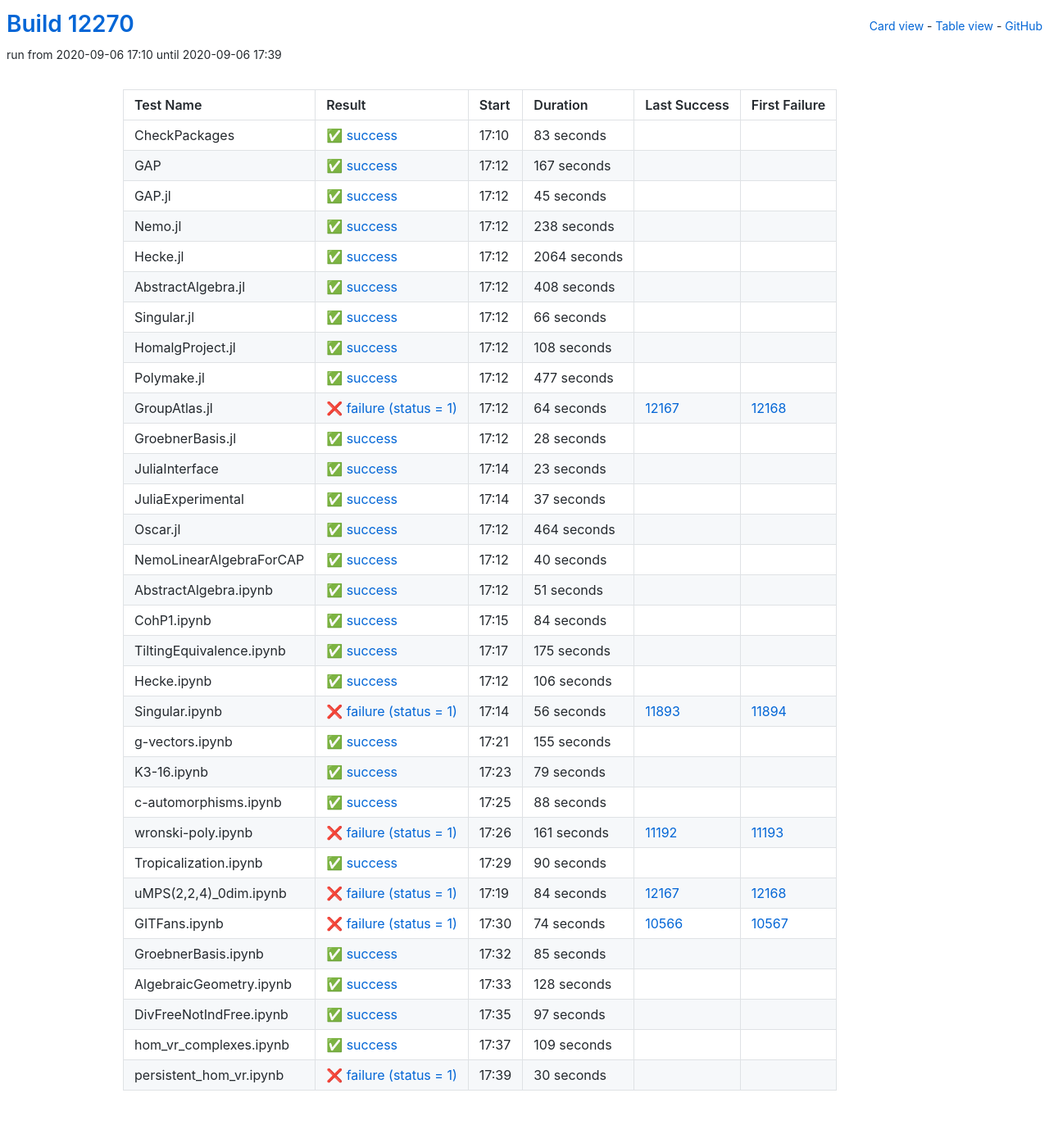
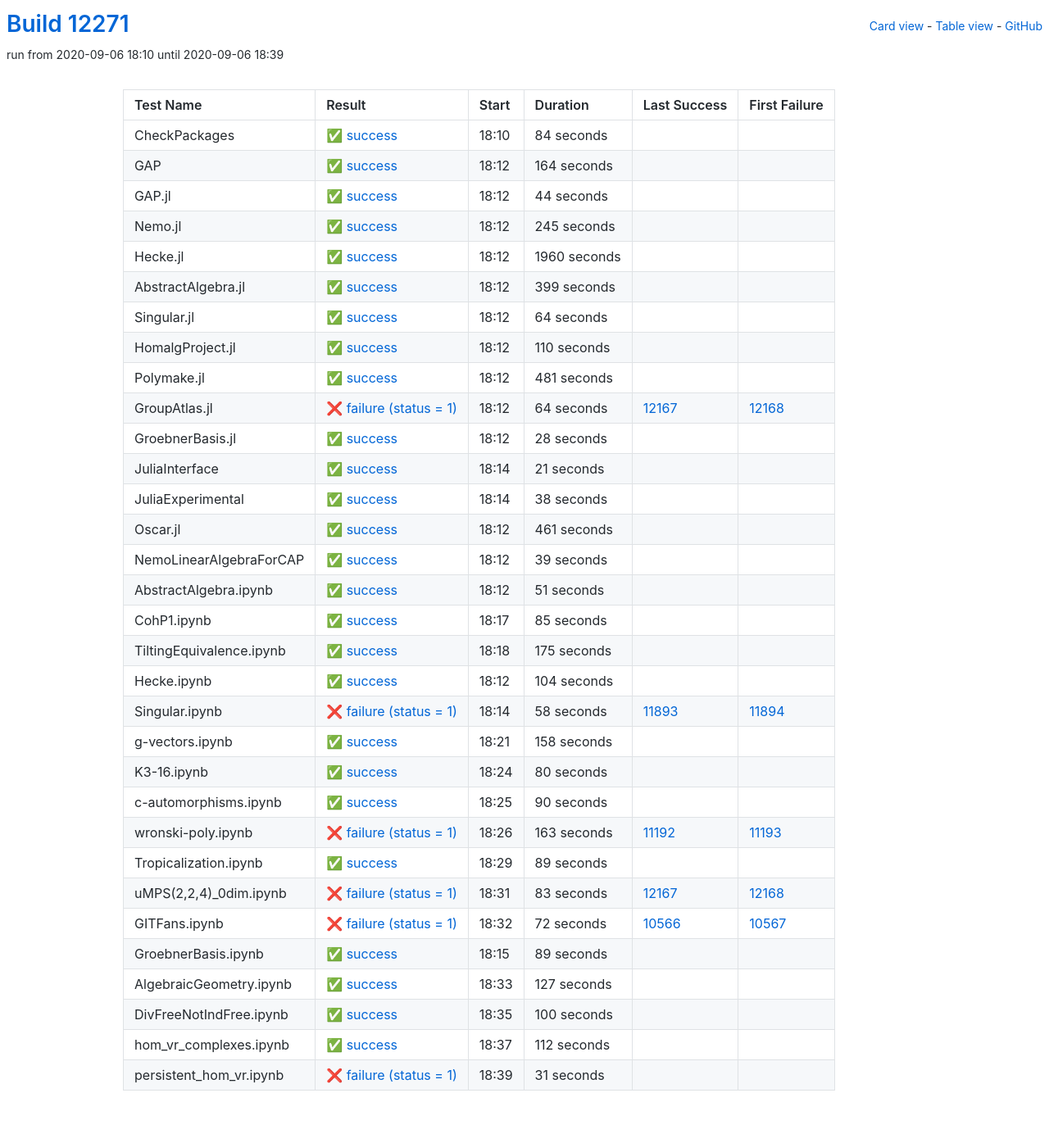
Before and after one commit to oscar-system/oscar-ci-status, a Jekyll site: the page built from table.html, in a window 1280 px wide. Shown: the whole page at 82% size. Built offline with Jekyll 4.4.1, drawn with Linux system fonts in a browser that asks for light colours.

Commit message:
Build #12271

```diff
--- a/_data/ci.yml
+++ b/_data/ci.yml
@@ -1,6 +1,6 @@
 ---
-build: 12270
-build_url: https://oscarci.mathematik.uni-kl.de/job/oscar/12270/
+build: 12271
+build_url: https://oscarci.mathematik.uni-kl.de/job/oscar/12271/
 job: oscar
 organization: oscar-system
 repo: oscar-ci-status
@@ -8,116 +8,116 @@
 tests:
 - name: CheckPackages
   id: checkpackages
-  log: https://oscarci.mathematik.uni-kl.de/job/oscar/12270/artifact/logs/build-12270/CheckPackages.log
-  start: 2020-09-06 17:10
+  log: https://oscarci.mathematik.uni-kl.de/job/oscar/12271/artifact/logs/build-12271/CheckPackages.log
+  start: 2020-09-06 18:10
   success: true
   exitcode: 0
   status: success
-  duration: 83
+  duration: 84
   last_success: false
   last_success_url:
   first_failure: false
   first_failure_url:
 - name: GAP
   id: gap
-  log: https://oscarci.mathematik.uni-kl.de/job/oscar/12270/artifact/logs/build-12270/GAP.log
-  start: 2020-09-06 17:12
+  log: https://oscarci.mathematik.uni-kl.de/job/oscar/12271/artifact/logs/build-12271/GAP.log
+  start: 2020-09-06 18:12
   success: true
   exitcode: 0
   status: success
-  duration: 167
+  duration: 164
   last_success: false
   last_success_url:
   first_failure: false
   first_failure_url:
 - name: GAP.jl
   id: gap-jl
-  log: https://oscarci.mathematik.uni-kl.de/job/oscar/12270/artifact/logs/build-12270/GAP.jl.log
-  start: 2020-09-06 17:12
+  log: https://oscarci.mathematik.uni-kl.de/job/oscar/12271/artifact/logs/build-12271/GAP.jl.log
+  start: 2020-09-06 18:12
   success: true
   exitcode: 0
   status: success
-  duration: 45
+  duration: 44
   last_success: false
   last_success_url:
   first_failure: false
   first_failure_url:
 - name: Nemo.jl
   id: nemo-jl
-  log: https://oscarci.mathematik.uni-kl.de/job/oscar/12270/artifact/logs/build-12270/Nemo.jl.log
-  start: 2020-09-06 17:12
+  log: https://oscarci.mathematik.uni-kl.de/job/oscar/12271/artifact/logs/build-12271/Nemo.jl.log
+  start: 2020-09-06 18:12
   success: true
   exitcode: 0
   status: success
-  duration: 238
+  duration: 245
   last_success: false
   last_success_url:
   first_failure: false
   first_failure_url:
 - name: Hecke.jl
   id: hecke-jl
-  log: https://oscarci.mathematik.uni-kl.de/job/oscar/12270/artifact/logs/build-12270/Hecke.jl.log
-  start: 2020-09-06 17:12
+  log: https://oscarci.mathematik.uni-kl.de/job/oscar/12271/artifact/logs/build-12271/Hecke.jl.log
+  start: 2020-09-06 18:12
   success: true
   exitcode: 0
   status: success
-  duration: 2064
+  duration: 1960
   last_success: false
   last_success_url:
   first_failure: false
   first_failure_url:
 - name: AbstractAlgebra.jl
   id: abstractalgebra-jl
-  log: https://oscarci.mathematik.uni-kl.de/job/oscar/12270/artifact/logs/build-12270/AbstractAlgebra.jl.log
-  start: 2020-09-06 17:12
+  log: https://oscarci.mathematik.uni-kl.de/job/oscar/12271/artifact/logs/build-12271/AbstractAlgebra.jl.log
+  start: 2020-09-06 18:12
   success: true
   exitcode: 0
   status: success
-  duration: 408
+  duration: 399
   last_success: false
   last_success_url:
   first_failure: false
   first_failure_url:
 - name: Singular.jl
   id: singular-jl
-  log: https://oscarci.mathematik.uni-kl.de/job/oscar/12270/artifact/logs/build-12270/Singular.jl.log
-  start: 2020-09-06 17:12
+  log: https://oscarci.mathematik.uni-kl.de/job/oscar/12271/artifact/logs/build-12271/Singular.jl.log
+  start: 2020-09-06 18:12
   success: true
   exitcode: 0
   status: success
-  duration: 66
+  duration: 64
   last_success: false
   last_success_url:
   first_failure: false
   first_failure_url:
 - name: HomalgProject.jl
   id: homalgproject-jl
-  log: https://oscarci.mathematik.uni-kl.de/job/oscar/12270/artifact/logs/build-12270/HomalgProject.jl.log
-  start: 2020-09-06 17:12
+  log: https://oscarci.mathematik.uni-kl.de/job/oscar/12271/artifact/logs/build-12271/HomalgProject.jl.log
+  start: 2020-09-06 18:12
   success: true
   exitcode: 0
   status: success
-  duration: 108
+  duration: 110
   last_success: false
   last_success_url:
   first_failure: false
   first_failure_url:
 - name: Polymake.jl
   id: polymake-jl
-  log: https://oscarci.mathematik.uni-kl.de/job/oscar/12270/artifact/logs/build-12270/Polymake.jl.log
-  start: 2020-09-06 17:12
+  log: https://oscarci.mathematik.uni-kl.de/job/oscar/12271/artifact/logs/build-12271/Polymake.jl.log
+  start: 2020-09-06 18:12
   success: true
   exitcode: 0
   status: success
-  duration: 477
+  duration: 481
   last_success: false
   last_success_url:
   first_failure: false
   first_failure_url:
 - name: GroupAtlas.jl
   id: groupatlas-jl
-  log: https://oscarci.mathematik.uni-kl.de/job/oscar/12270/artifact/logs/build-12270/GroupAtlas.jl.log
-  start: 2020-09-06 17:12
+  log: https://oscarci.mathematik.uni-kl.de/job/oscar/12271/artifact/logs/build-12271/GroupAtlas.jl.log
+  start: 2020-09-06 18:12
   success: false
   exitcode: 1
   status: failure
@@ -128,8 +128,8 @@
   first_failure_url: https://oscarci.mathematik.uni-kl.de/job/oscar/12168/
 - name: GroebnerBasis.jl
   id: groebnerbasis-jl
-  log: https://oscarci.mathematik.uni-kl.de/job/oscar/12270/artifact/logs/build-12270/GroebnerBasis.jl.log
-  start: 2020-09-06 17:12
+  log: https://oscarci.mathematik.uni-kl.de/job/oscar/12271/artifact/logs/build-12271/GroebnerBasis.jl.log
+  start: 2020-09-06 18:12
   success: true
   exitcode: 0
   status: success
@@ -140,56 +140,56 @@
   first_failure_url:
 - name: JuliaInterface
   id: juliainterface
-  log: https://oscarci.mathematik.uni-kl.de/job/oscar/12270/artifact/logs/build-12270/JuliaInterface.log
-  start: 2020-09-06 17:14
+  log: https://oscarci.mathematik.uni-kl.de/job/oscar/12271/artifact/logs/build-12271/JuliaInterface.log
+  start: 2020-09-06 18:14
   success: true
   exitcode: 0
   status: success
-  duration: 23
+  duration: 21
   last_success: false
   last_success_url:
   first_failure: false
   first_failure_url:
 - name: JuliaExperimental
   id: juliaexperimental
-  log: https://oscarci.mathematik.uni-kl.de/job/oscar/12270/artifact/logs/build-12270/JuliaExperimental.log
-  start: 2020-09-06 17:14
+  log: https://oscarci.mathematik.uni-kl.de/job/oscar/12271/artifact/logs/build-12271/JuliaExperimental.log
+  start: 2020-09-06 18:14
   success: true
   exitcode: 0
   status: success
-  duration: 37
+  duration: 38
   last_success: false
   last_success_url:
   first_failure: false
   first_failure_url:
 - name: Oscar.jl
   id: oscar-jl
-  log: https://oscarci.mathematik.uni-kl.de/job/oscar/12270/artifact/logs/build-12270/Oscar.jl.log
-  start: 2020-09-06 17:12
+  log: https://oscarci.mathematik.uni-kl.de/job/oscar/12271/artifact/logs/build-12271/Oscar.jl.log
+  start: 2020-09-06 18:12
   success: true
   exitcode: 0
   status: success
-  duration: 464
+  duration: 461
   last_success: false
   last_success_url:
   first_failure: false
   first_failure_url:
 - name: NemoLinearAlgebraForCAP
   id: nemolinearalgebraforcap
-  log: https://oscarci.mathematik.uni-kl.de/job/oscar/12270/artifact/logs/build-12270/NemoLinearAlgebraForCAP.log
-  start: 2020-09-06 17:12
+  log: https://oscarci.mathematik.uni-kl.de/job/oscar/12271/artifact/logs/build-12271/NemoLinearAlgebraForCAP.log
+  start: 2020-09-06 18:12
   success: true
   exitcode: 0
   status: success
-  duration: 40
+  duration: 39
   last_success: false
   last_success_url:
   first_failure: false
   first_failure_url:
 - name: AbstractAlgebra.ipynb
   id: abstractalgebra-ipynb
-  log: https://oscarci.mathematik.uni-kl.de/job/oscar/12270/artifact/logs/build-12270/AbstractAlgebra.ipynb.log
-  start: 2020-09-06 17:12
+  log: https://oscarci.mathematik.uni-kl.de/job/oscar/12271/artifact/logs/build-12271/AbstractAlgebra.ipynb.log
+  start: 2020-09-06 18:12
   success: true
   exitcode: 0
   status: success
@@ -200,20 +200,20 @@
   first_failure_url:
 - name: CohP1.ipynb
   id: cohp1-ipynb
-  log: https://oscarci.mathematik.uni-kl.de/job/oscar/12270/artifact/logs/build-12270/CohP1.ipynb.log
-  start: 2020-09-06 17:15
+  log: https://oscarci.mathematik.uni-kl.de/job/oscar/12271/artifact/logs/build-12271/CohP1.ipynb.log
+  start: 2020-09-06 18:17
   success: true
   exitcode: 0
   status: success
-  duration: 84
+  duration: 85
   last_success: false
   last_success_url:
   first_failure: false
   first_failure_url:
 - name: TiltingEquivalence.ipynb
   id: tiltingequivalence-ipynb
-  log: https://oscarci.mathematik.uni-kl.de/job/oscar/12270/artifact/logs/build-12270/TiltingEquivalence.ipynb.log
-  start: 2020-09-06 17:17
+  log: https://oscarci.mathematik.uni-kl.de/job/oscar/12271/artifact/logs/build-12271/TiltingEquivalence.ipynb.log
+  start: 2020-09-06 18:18
   success: true
   exitcode: 0
   status: success
@@ -224,80 +224,56 @@
   first_failure_url:
 - name: Hecke.ipynb
   id: hecke-ipynb
-  log: https://oscarci.mathematik.uni-kl.de/job/oscar/12270/artifact/logs/build-12270/Hecke.ipynb.log
-  start: 2020-09-06 17:12
+  log: https://oscarci.mathematik.uni-kl.de/job/oscar/12271/artifact/logs/build-12271/Hecke.ipynb.log
+  start: 2020-09-06 18:12
   success: true
   exitcode: 0
   status: success
-  duration: 106
+  duration: 104
   last_success: false
   last_success_url:
   first_failure: false
   first_failure_url:
 - name: Singular.ipynb
   id: singular-ipynb
-  log: https://oscarci.mathematik.uni-kl.de/job/oscar/12270/artifact/logs/build-12270/Singular.ipynb.log
-  start: 2020-09-06 17:14
+  log: https://oscarci.mathematik.uni-kl.de/job/oscar/12271/artifact/logs/build-12271/Singular.ipynb.log
+  start: 2020-09-06 18:14
   success: false
   exitcode: 1
   status: failure
-  duration: 56
+  duration: 58
   last_success: 11893
   last_success_url: https://oscarci.mathematik.uni-kl.de/job/oscar/11893/
   first_failure: 11894
   first_failure_url: https://oscarci.mathematik.uni-kl.de/job/oscar/11894/
 - name: g-vectors.ipynb
   id: g-vectors-ipynb
-  log: https://oscarci.mathematik.uni-kl.de/job/oscar/12270/artifact/logs/build-12270/g-vectors.ipynb.log
-  start: 2020-09-06 17:21
+  log: https://oscarci.mathematik.uni-kl.de/job/oscar/12271/artifact/logs/build-12271/g-vectors.ipynb.log
+  start: 2020-09-06 18:21
   success: true
   exitcode: 0
   status: success
-  duration: 155
+  duration: 158
   last_success: false
   last_success_url:
   first_failure: false
   first_failure_url:
 - name: K3-16.ipynb
   id: k3-16-ipynb
-  log: https://oscarci.mathematik.uni-kl.de/job/oscar/12270/artifact/logs/build-12270/K3-16.ipynb.log
-  start: 2020-09-06 17:23
+  log: https://oscarci.mathematik.uni-kl.de/job/oscar/12271/artifact/logs/build-12271/K3-16.ipynb.log
+  start: 2020-09-06 18:24
   success: true
   exitcode: 0
   status: success
-  duration: 79
+  duration: 80
   last_success: false
   last_success_url:
   first_failure: false
   first_failure_url:
 - name: c-automorphisms.ipynb
   id: c-automorphisms-ipynb
-  log: https://oscarci.mathematik.uni-kl.de/job/oscar/12270/artifact/logs/build-12270/c-automorphisms.ipynb.log
-  start: 2020-09-06 17:25
-  success: true
-  exitcode: 0
-  status: success
-  duration: 88
-  last_success: false
-  last_success_url:
-  first_failure: false
-  first_failure_url:
-- name: wronski-poly.ipynb
-  id: wronski-poly-ipynb
-  log: https://oscarci.mathematik.uni-kl.de/job/oscar/12270/artifact/logs/build-12270/wronski-poly.ipynb.log
-  start: 2020-09-06 17:26
-  success: false
-  exitcode: 1
-  status: failure
-  duration: 161
-  last_success: 11192
-  last_success_url: https://oscarci.mathematik.uni-kl.de/job/oscar/11192/
-  first_failure: 11193
-  first_failure_url: https://oscarci.mathematik.uni-kl.de/job/oscar/11193/
-- name: Tropicalization.ipynb
-  id: tropicalization-ipynb
-  log: https://oscarci.mathematik.uni-kl.de/job/oscar/12270/artifact/logs/build-12270/Tropicalization.ipynb.log
-  start: 2020-09-06 17:29
+  log: https://oscarci.mathematik.uni-kl.de/job/oscar/12271/artifact/logs/build-12271/c-automorphisms.ipynb.log
+  start: 2020-09-06 18:25
   success: true
   exitcode: 0
   status: success
@@ -306,86 +282,110 @@
   last_success_url:
   first_failure: false
   first_failure_url:
-- name: uMPS(2,2,4)_0dim.ipynb
-  id: umps-2-2-4-0dim-ipynb
-  log: https://oscarci.mathematik.uni-kl.de/job/oscar/12270/artifact/logs/build-12270/uMPS-2-2-4-_0dim.ipynb.log
-  start: 2020-09-06 17:19
+- name: wronski-poly.ipynb
+  id: wronski-poly-ipynb
+  log: https://oscarci.mathematik.uni-kl.de/job/oscar/12271/artifact/logs/build-12271/wronski-poly.ipynb.log
+  start: 2020-09-06 18:26
   success: false
   exitcode: 1
   status: failure
-  duration: 84
+  duration: 163
+  last_success: 11192
+  last_success_url: https://oscarci.mathematik.uni-kl.de/job/oscar/11192/
+  first_failure: 11193
+  first_failure_url: https://oscarci.mathematik.uni-kl.de/job/oscar/11193/
+- name: Tropicalization.ipynb
+  id: tropicalization-ipynb
+  log: https://oscarci.mathematik.uni-kl.de/job/oscar/12271/artifact/logs/build-12271/Tropicalization.ipynb.log
+  start: 2020-09-06 18:29
+  success: true
+  exitcode: 0
+  status: success
+  duration: 89
+  last_success: false
+  last_success_url:
+  first_failure: false
+  first_failure_url:
+- name: uMPS(2,2,4)_0dim.ipynb
+  id: umps-2-2-4-0dim-ipynb
+  log: https://oscarci.mathematik.uni-kl.de/job/oscar/12271/artifact/logs/build-12271/uMPS-2-2-4-_0dim.ipynb.log
+  start: 2020-09-06 18:31
+  success: false
+  exitcode: 1
+  status: failure
+  duration: 83
   last_success: 12167
   last_success_url: https://oscarci.mathematik.uni-kl.de/job/oscar/12167/
   first_failure: 12168
   first_failure_url: https://oscarci.mathematik.uni-kl.de/job/oscar/12168/
 - name: GITFans.ipynb
   id: gitfans-ipynb
-  log: https://oscarci.mathematik.uni-kl.de/job/oscar/12270/artifact/logs/build-12270/GITFans.ipynb.log
-  start: 2020-09-06 17:30
+  log: https://oscarci.mathematik.uni-kl.de/job/oscar/12271/artifact/logs/build-12271/GITFans.ipynb.log
+  start: 2020-09-06 18:32
   success: false
   exitcode: 1
   status: failure
-  duration: 74
+  duration: 72
   last_success: 10566
   last_success_url: https://oscarci.mathematik.uni-kl.de/job/oscar/10566/
   first_failure: 10567
   first_failure_url: https://oscarci.mathematik.uni-kl.de/job/oscar/10567/
 - name: GroebnerBasis.ipynb
   id: groebnerbasis-ipynb
-  log: https://oscarci.mathematik.uni-kl.de/job/oscar/12270/artifact/logs/build-12270/GroebnerBasis.ipynb.log
-  start: 2020-09-06 17:32
+  log: https://oscarci.mathematik.uni-kl.de/job/oscar/12271/artifact/logs/build-12271/GroebnerBasis.ipynb.log
+  start: 2020-09-06 18:15
   success: true
   exitcode: 0
   status: success
-  duration: 85
+  duration: 89
   last_success: false
   last_success_url:
   first_failure: false
   first_failure_url:
 - name: AlgebraicGeometry.ipynb
   id: algebraicgeometry-ipynb
-  log: https://oscarci.mathematik.uni-kl.de/job/oscar/12270/artifact/logs/build-12270/AlgebraicGeometry.ipynb.log
-  start: 2020-09-06 17:33
+  log: https://oscarci.mathematik.uni-kl.de/job/oscar/12271/artifact/logs/build-12271/AlgebraicGeometry.ipynb.log
+  start: 2020-09-06 18:33
   success: true
   exitcode: 0
   status: success
-  duration: 128
+  duration: 127
   last_success: false
   last_success_url:
   first_failure: false
   first_failure_url:
 - name: DivFreeNotIndFree.ipynb
   id: divfreenotindfree-ipynb
-  log: https://oscarci.mathematik.uni-kl.de/job/oscar/12270/artifact/logs/build-12270/DivFreeNotIndFree.ipynb.log
-  start: 2020-09-06 17:35
+  log: https://oscarci.mathematik.uni-kl.de/job/oscar/12271/artifact/logs/build-12271/DivFreeNotIndFree.ipynb.log
+  start: 2020-09-06 18:35
   success: true
   exitcode: 0
   status: success
-  duration: 97
+  duration: 100
   last_success: false
   last_success_url:
   first_failure: false
   first_failure_url:
 - name: hom_vr_complexes.ipynb
   id: hom-vr-complexes-ipynb
-  log: https://oscarci.mathematik.uni-kl.de/job/oscar/12270/artifact/logs/build-12270/hom_vr_complexes.ipynb.log
-  start: 2020-09-06 17:37
+  log: https://oscarci.mathematik.uni-kl.de/job/oscar/12271/artifact/logs/build-12271/hom_vr_complexes.ipynb.log
+  start: 2020-09-06 18:37
   success: true
   exitcode: 0
   status: success
-  duration: 109
+  duration: 112
   last_success: false
   last_success_url:
   first_failure: false
   first_failure_url:
 - name: persistent_hom_vr.ipynb
   id: persistent-hom-vr-ipynb
-  log: https://oscarci.mathematik.uni-kl.de/job/oscar/12270/artifact/logs/build-12270/persistent_hom_vr.ipynb.log
-  start: 2020-09-06 17:39
+  log: https://oscarci.mathematik.uni-kl.de/job/oscar/12271/artifact/logs/build-12271/persistent_hom_vr.ipynb.log
+  start: 2020-09-06 18:39
   success: false
   exitcode: 1
   status: failure
-  duration: 30
+  duration: 31
   last_success: false
   last_success_url:
   first_failure: false
```
Also changed, not shown: README.md.
